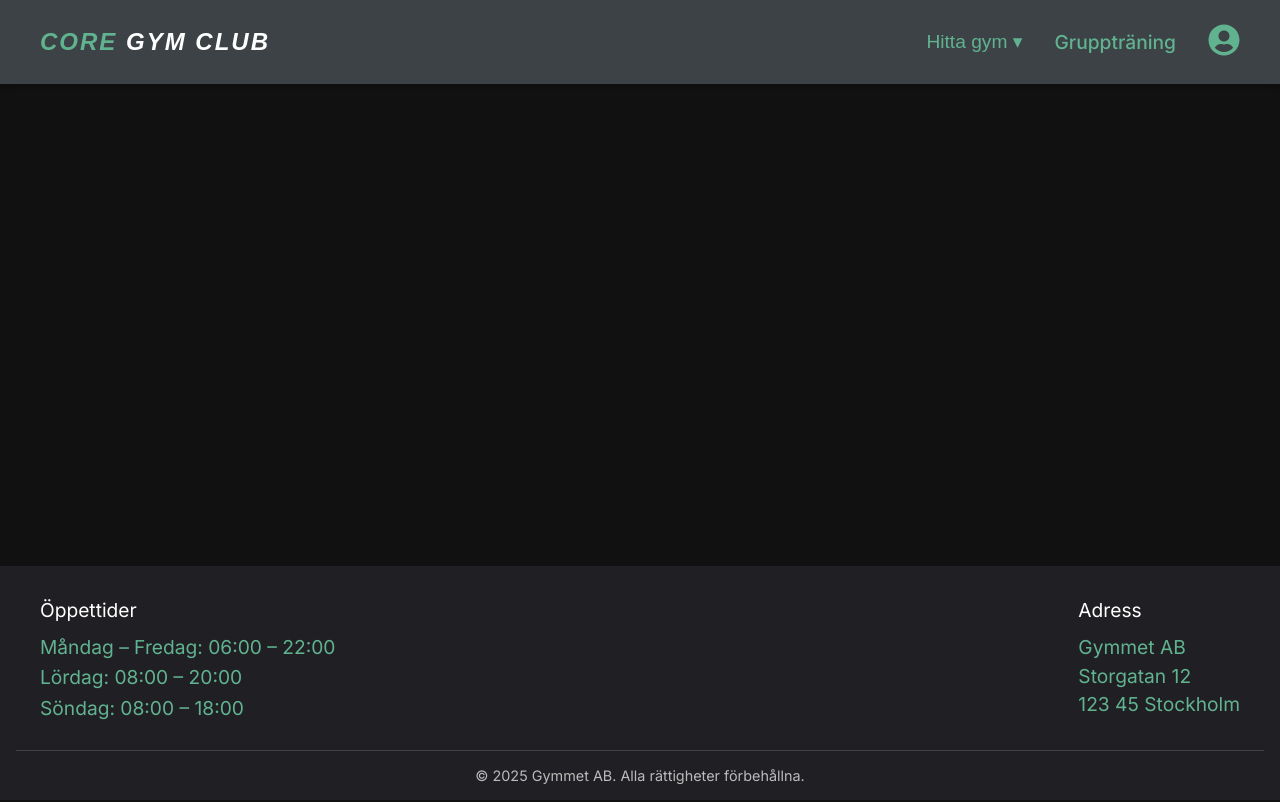
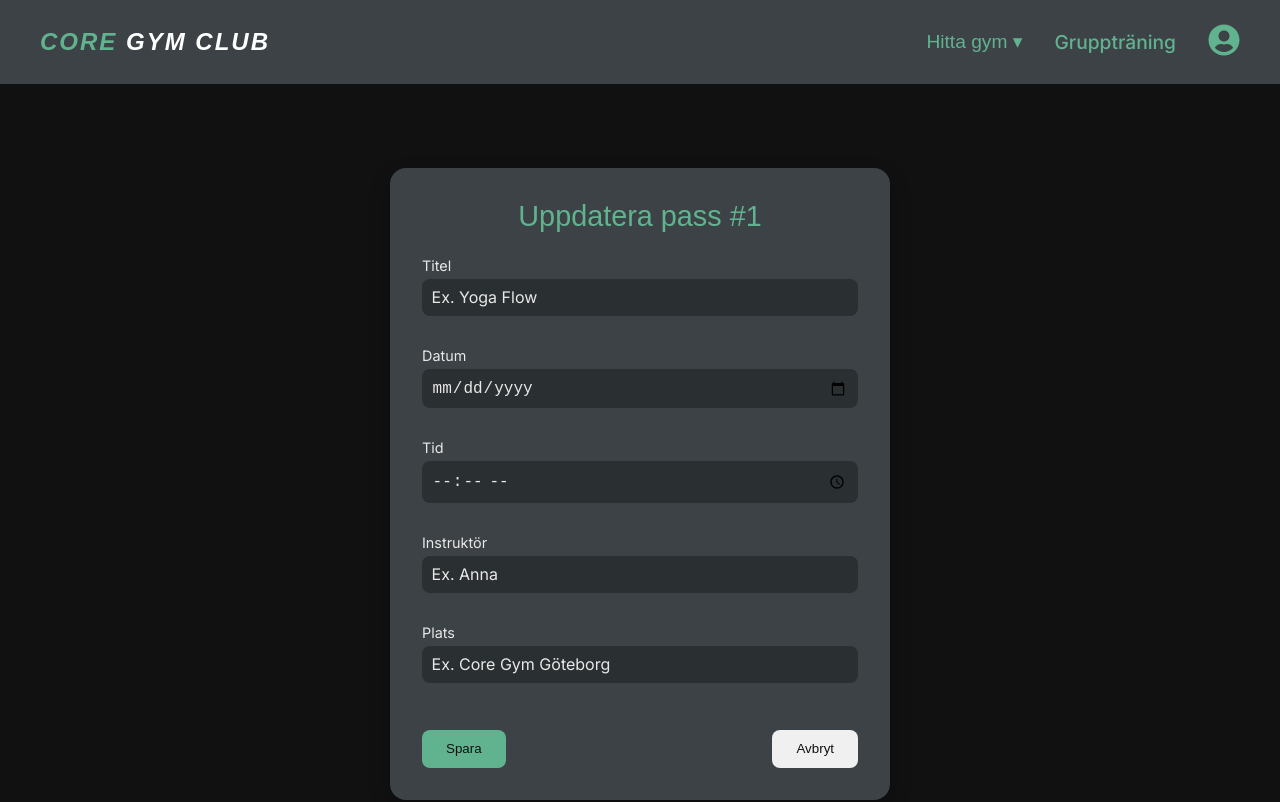
Before and after one commit to grupp14-fab3d32a/frontend, a React (Vite) app: page /update/1 in a window 1280 px wide. Shown: the top 802 px of the page. Built offline with nearby package versions, Linux system fonts and the light colour scheme; a web font is replaced by a local one.

Commit message:
Update list added

```diff
--- a/src/App.jsx
+++ b/src/App.jsx
@@ -9,6 +9,7 @@ import Createform from './components/Createform'
 import Deleteform from './components/Deleteform'
 import Home from './pages/Home'
 import PassList from './pages/PassList'
+import UpdatePass from './pages/UpdatePass'
 
 
 function App() {
@@ -25,7 +26,7 @@ function App() {
             <Route path="/signin" element={<SignInForm />} />
             <Route path="/createform" element={<Createform/>} />
             <Route path="/deleteform" element={<Deleteform/>} />
-
+            <Route path="/update/:id" element={<UpdatePass />} />
           </Routes>
         </main>
         <Footer />
--- a/src/css/PassList.css
+++ b/src/css/PassList.css
@@ -42,3 +42,26 @@
 .instructor-workout {
     width: 12rem;
 }
+.update-button{
+    background: var(--clr-secondary);
+    color: var(--clr-text-black);
+    border: none;
+    padding: 0.5rem 1rem;
+    border-radius: 0.5rem;
+    cursor: pointer;
+    transition: background 0.3s ease;
+}
+.create-button {
+    background: var(--clr-secondary);
+    color: var(--clr-text-black);
+    border: none;
+    width: 10rem;
+    margin: 1rem;
+    padding: 0.8rem 1rem;
+    border-radius: 0.5rem;
+    cursor: pointer;
+    transition: background 0.3s ease;
+}
+.create-button:hover {
+    background: var(--clr-secondary);
+}
--- /dev/null
+++ b/src/css/UpdatePass.css
@@ -0,0 +1,95 @@
+@import url(app.css);
+
+
+.update-container {
+  display: flex;
+  justify-content: center;
+  align-items: center;
+  min-height: 100vh;
+  background: var(--clr-body-dark);
+  padding: 1rem;
+}
+
+.update-card {
+  background: var(--clr-primary);
+  color: var(--clr-text-white);
+  padding: 2rem;
+  border-radius: 1rem;
+  width: 100%;
+  max-width: 500px;
+  box-shadow: 0 8px 20px rgba(0,0,0,0.3);
+}
+
+.update-card h2 {
+  text-align: center;
+  margin-bottom: 1.5rem;
+  font-size: 1.8rem;
+  color: var(--clr-secondary);
+}
+
+.update-form {
+  display: flex;
+  flex-direction: column;
+  gap: 1rem;
+}
+
+.update-form label {
+  display: flex;
+  flex-direction: column;
+  font-size: 0.9rem;
+  color: var(--clr-text-white);
+}
+
+.update-form input {
+  margin-top: 0.3rem;
+  padding: 0.6rem;
+  border: none;
+  border-radius: 0.5rem;
+  font-size: 1rem;
+}
+
+.update-buttons {
+  display: flex;
+  justify-content: space-between;
+  margin-top: 1rem;
+}
+
+.save-btn {
+  background: var(--clr-secondary);
+  color: var(--clr-text-black);
+  border: none;
+  padding: 0.7rem 1.5rem;
+  border-radius: 0.5rem;
+  cursor: pointer;
+  transition: 0.3s;
+}
+
+.save-btn:hover {
+  background: #4fa67a;
+}
+
+.cancel-btn {
+  background: var(--clr-button-gray);
+  color: var(--clr-text-black);
+  border: none;
+  padding: 0.7rem 1.5rem;
+  border-radius: 0.5rem;
+  cursor: pointer;
+  transition: 0.3s;
+}
+
+.cancel-btn:hover {
+  background: #d6d6d6;
+}
+
+/* Responsiv */
+@media (max-width: 480px) {
+  .update-card {
+    padding: 1.5rem;
+  }
+
+  .update-buttons {
+    flex-direction: column;
+    gap: 0.5rem;
+  }
+}
--- a/src/pages/PassList.jsx
+++ b/src/pages/PassList.jsx
@@ -1,5 +1,6 @@
 import React from 'react'
 import "../css/PassList.css"
+import { useNavigate } from 'react-router-dom'
 
 const workouts = [
   { id: 1, title: "Yoga Flow", date: "2025-09-25", time: "18:00", instructor: "Anna", location: "Core Gym Göteborg" },
@@ -17,8 +18,15 @@ const workouts = [
 ];
 
 const PassList = () => {
+
+      const navigate = useNavigate()
+
+
   return (
     <div className='Passlist'>
+      <button className='create-button' onClick={() => navigate('/createform')}>
+        Skapa nytt pass
+      </button>
       <h3 className='Headline-workout'>Kommande träningspass</h3>
       {workouts.length === 0 ? (
         <p className="List-item-workout">Inga träningspass tillgängliga just nu</p>
@@ -30,6 +38,12 @@ const PassList = () => {
               <h6 className='title-workout'>{workout.title}</h6>
               <p className='instructor-workout'>Instruktör: {workout.instructor}</p>
               <p className='location-workout'>{workout.location}</p>
+              <button
+                className='update-button'
+                onClick={() => navigate(`/update/${workout.id}`)}
+              >
+                Uppdatera
+              </button>
             </li>
           ))}
         </ul>
--- /dev/null
+++ b/src/pages/UpdatePass.jsx
@@ -0,0 +1,57 @@
+import React from 'react'
+import { useParams, useNavigate } from "react-router-dom"
+import "../css/UpdatePass.css"
+
+const UpdatePass = () => {
+  const { id } = useParams()
+  const navigate = useNavigate()
+
+  const handleSubmit = (e) => {
+    e.preventDefault()
+    console.log("Updated workout:", id)
+    navigate("/")
+  }
+
+  return (
+    <div className="update-container">
+      <div className="update-card">
+        <h2>Uppdatera pass #{id}</h2>
+        <form onSubmit={handleSubmit} className="update-form">
+          <label>
+            Titel
+            <input type="text" placeholder="Ex. Yoga Flow" />
+          </label>
+
+          <label>
+            Datum
+            <input type="date" />
+          </label>
+
+          <label>
+            Tid
+            <input type="time" />
+          </label>
+
+          <label>
+            Instruktör
+            <input type="text" placeholder="Ex. Anna" />
+          </label>
+
+          <label>
+            Plats
+            <input type="text" placeholder="Ex. Core Gym Göteborg" />
+          </label>
+
+          <div className="update-buttons">
+            <button type="submit" className="save-btn">Spara</button>
+            <button type="button" className="cancel-btn" onClick={() => navigate("/")}>
+              Avbryt
+            </button>
+          </div>
+        </form>
+      </div>
+    </div>
+  )
+}
+
+export default UpdatePass
```
